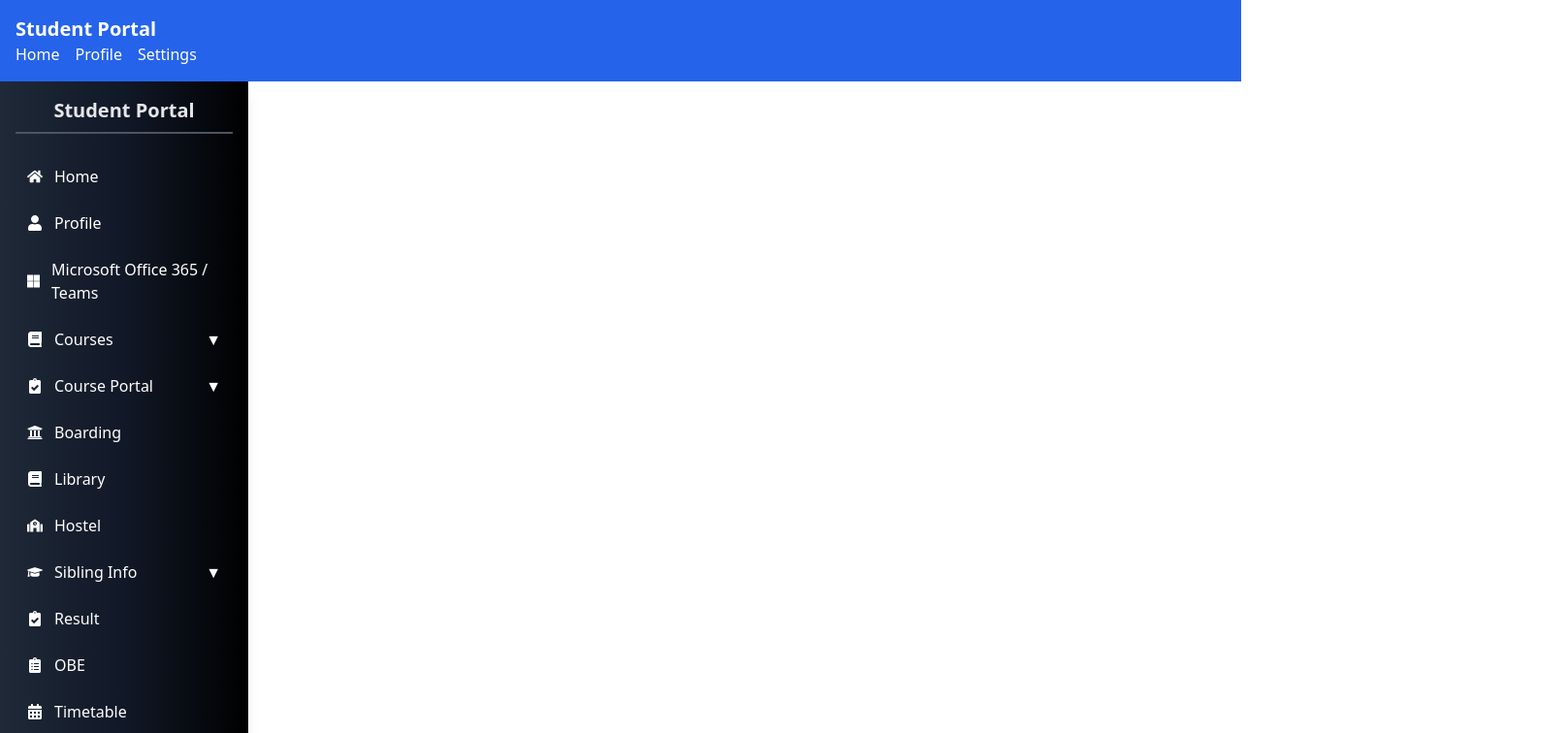
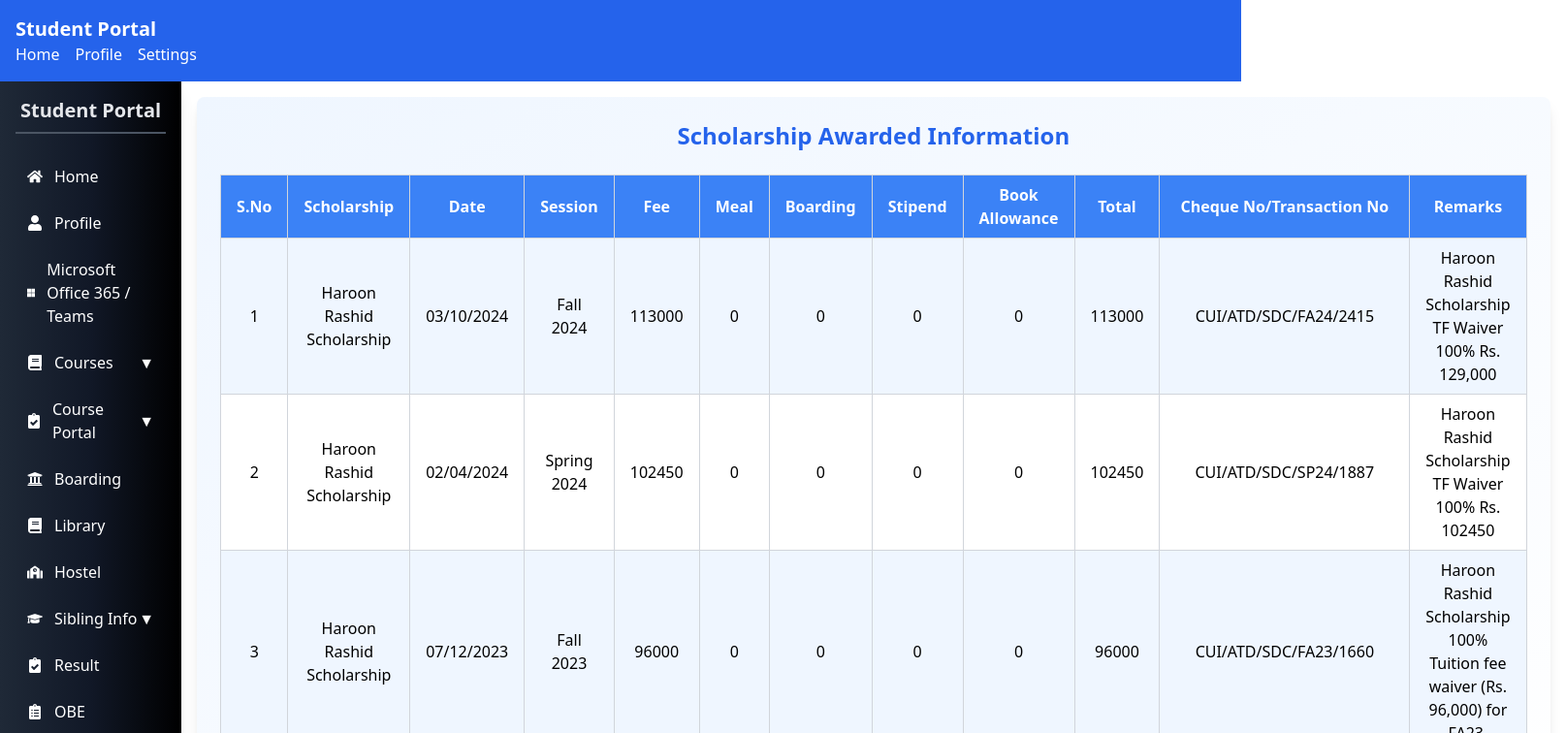
Before and after one commit to AkhlaqAltaf/uni_portal, a React (Vite) app in the folder uni_portal_frontend/: page /scholarship-status in a window 1280 px wide. Shown: the top 756 px of the page at 97% size, 1615 px wide, since content can reach past the window. Built offline with nearby package versions, Linux system fonts and the light colour scheme.

Commit message:
add more widgets

```diff
--- a/uni_portal_frontend/src/App.jsx
+++ b/uni_portal_frontend/src/App.jsx
@@ -15,6 +15,7 @@ import AssignmentSummary from "./components/widgets/AssignmentSummary";
 import PendingAssignments from "./components/widgets/PendingAssignments";
 import AddSibling from "./components/widgets/AddSiblingInfo";
 import LibraryComponent from "./components/widgets/LibraryComponent";
+import ScholarshipStatus from './components/widgets/ScholarshipStatus';
 const App = () => {
   return (
     <MainLayout>
@@ -42,6 +43,7 @@ const App = () => {
         />
 
         <Route path="/sibling-info/add-sibling-info" element={<AddSibling />} />
+        <Route path="/scholarship-status" element={<ScholarshipStatus/>} />
       </Routes>
     </MainLayout>
   );
--- a/uni_portal_frontend/src/components/Sidebar.jsx
+++ b/uni_portal_frontend/src/components/Sidebar.jsx
@@ -14,6 +14,8 @@ import {
   FaUniversity,
   FaClipboardCheck,
   FaGraduationCap,
+  FaChevronDown,
+  FaChevronUp,
 } from "react-icons/fa";
 
 const Sidebar = () => {
@@ -21,6 +23,7 @@ const Sidebar = () => {
   const [isCoursePortalDropdownOpen, setCoursePortalDropdownOpen] =
     useState(false);
   const [isSiblingDropdownOpen, setSiblingDropdownOpen] = useState(false);
+  const [isScholarshipDropdownOpen, setScholarshipDropdownOpen] = useState(false);
 
   const toggleCoursesDropdown = () => {
     setCoursesDropdownOpen(!isCoursesDropdownOpen);
@@ -32,6 +35,10 @@ const Sidebar = () => {
 
   const toggleSiblingDropdown = () => {
     setSiblingDropdownOpen(!isSiblingDropdownOpen);
+  };
+
+  const toggleScholarshipDropdown = () => {
+    setScholarshipDropdownOpen(!isScholarshipDropdownOpen);
   };
 
   return (
@@ -64,22 +71,6 @@ const Sidebar = () => {
             <FaMicrosoft className="mr-3" /> Microsoft Office 365 / Teams
           </Link>
         </li>
-        {/* <li>
-          <Link
-            to="/dashboard"
-            className="flex items-center px-3 py-2 hover:bg-gray-700 rounded-md transition-colors duration-300"
-          >
-            <FaClipboardList className="mr-3" /> Data Verification
-          </Link>
-        </li>
-        <li>
-          <Link
-            to="/dashboard"
-            className="flex items-center px-3 py-2 hover:bg-gray-700 rounded-md transition-colors duration-300"
-          >
-            <FaCertificate className="mr-3" /> Corona Certificates
-          </Link>
-        </li> */}
         <li>
           <button
             onClick={toggleCoursesDropdown}
@@ -174,14 +165,6 @@ const Sidebar = () => {
             </ul>
           )}
         </li>
-        {/* <li>
-          <Link
-            to="/dashboard"
-            className="flex items-center px-3 py-2 hover:bg-gray-700 rounded-md transition-colors duration-300"
-          >
-            <FaClipboardList className="mr-3" /> Exam Entry Coupon
-          </Link>
-        </li> */}
         <li>
           <Link
             to="/dashboard"
@@ -228,7 +211,6 @@ const Sidebar = () => {
             </ul>
           )}
         </li>
-
         <li>
           <Link
             to="/result"
@@ -262,13 +244,27 @@ const Sidebar = () => {
           </Link>
         </li>
         <li>
-          <Link
-            to="/dashboard"
-            className="flex items-center px-3 py-2 hover:bg-gray-700 rounded-md transition-colors duration-300"
-          >
-            <FaGraduationCap className="mr-3" /> Scholarship
-          </Link>
-        </li>
+  <button
+    onClick={toggleScholarshipDropdown}
+    className="w-full flex items-center px-3 py-2 hover:bg-gray-700 rounded-md transition-colors duration-300 text-left"
+  >
+    <FaGraduationCap className="mr-3" />
+    Scholarship
+    <span className="ml-auto">{isScholarshipDropdownOpen ? "▲" : "▼"}</span>
+  </button>
+  {isScholarshipDropdownOpen && (
+    <ul className="ml-6 mt-2 space-y-1">
+      <li>
+        <Link
+          to="/scholarship-status"
+          className="block px-2 py-1 hover:text-gray-400"
+        >
+          View Scholarship Status
+        </Link>
+      </li>
+    </ul>
+  )}
+</li>
         <li>
           <Link
             to="/dashboard"
--- /dev/null
+++ b/uni_portal_frontend/src/components/widgets/ScholarshipStatus.jsx
@@ -0,0 +1,113 @@
+import React from 'react';
+
+const ScholarshipStatus = () => {
+  const scholarshipData = [
+    {
+      id: 1,
+      scholarship: "Haroon Rashid Scholarship",
+      date: "03/10/2024",
+      session: "Fall 2024",
+      fee: 113000,
+      meal: 0,
+      boarding: 0,
+      stipend: 0,
+      bookAllowance: 0,
+      total: 113000,
+      chequeNo: "CUI/ATD/SDC/FA24/2415",
+      remarks: "Haroon Rashid Scholarship TF Waiver 100% Rs. 129,000",
+    },
+    {
+      id: 2,
+      scholarship: "Haroon Rashid Scholarship",
+      date: "02/04/2024",
+      session: "Spring 2024",
+      fee: 102450,
+      meal: 0,
+      boarding: 0,
+      stipend: 0,
+      bookAllowance: 0,
+      total: 102450,
+      chequeNo: "CUI/ATD/SDC/SP24/1887",
+      remarks: "Haroon Rashid Scholarship TF Waiver 100% Rs. 102450",
+    },
+    {
+      id: 3,
+      scholarship: "Haroon Rashid Scholarship",
+      date: "07/12/2023",
+      session: "Fall 2023",
+      fee: 96000,
+      meal: 0,
+      boarding: 0,
+      stipend: 0,
+      bookAllowance: 0,
+      total: 96000,
+      chequeNo: "CUI/ATD/SDC/FA23/1660",
+      remarks: "Haroon Rashid Scholarship 100% Tuition fee waiver (Rs. 96,000) for FA23.",
+    },
+    {
+      id: 4,
+      scholarship: "Haroon Rashid Scholarship",
+      date: "07/06/2023",
+      session: "Spring 2023",
+      fee: 94000,
+      meal: 0,
+      boarding: 0,
+      stipend: 0,
+      bookAllowance: 0,
+      total: 94000,
+      chequeNo: "CUI/ATD/OOD/Notif/SP23/007",
+      remarks: "NULL",
+    },
+  ];
+
+  return (
+    <div className="p-6 bg-gradient-to-br from-blue-50 to-white rounded-lg shadow-lg">
+      <h2 className="text-2xl font-bold mb-6 text-center text-blue-600">Scholarship Awarded Information</h2>
+      <div className="overflow-x-auto">
+        <table className="table-auto w-full border-collapse border border-gray-300 rounded-lg shadow-md">
+          <thead className="bg-blue-500 text-white">
+            <tr>
+              <th className="border border-gray-300 px-4 py-2">S.No</th>
+              <th className="border border-gray-300 px-4 py-2">Scholarship</th>
+              <th className="border border-gray-300 px-4 py-2">Date</th>
+              <th className="border border-gray-300 px-4 py-2">Session</th>
+              <th className="border border-gray-300 px-4 py-2">Fee</th>
+              <th className="border border-gray-300 px-4 py-2">Meal</th>
+              <th className="border border-gray-300 px-4 py-2">Boarding</th>
+              <th className="border border-gray-300 px-4 py-2">Stipend</th>
+              <th className="border border-gray-300 px-4 py-2">Book Allowance</th>
+              <th className="border border-gray-300 px-4 py-2">Total</th>
+              <th className="border border-gray-300 px-4 py-2">Cheque No/Transaction No</th>
+              <th className="border border-gray-300 px-4 py-2">Remarks</th>
+            </tr>
+          </thead>
+          <tbody>
+            {scholarshipData.map((item, index) => (
+              <tr
+                key={item.id}
+                className={`text-center ${
+                  index % 2 === 0 ? "bg-blue-50" : "bg-white"
+                } hover:bg-blue-100 transition-colors`}
+              >
+                <td className="border border-gray-300 px-4 py-2">{item.id}</td>
+                <td className="border border-gray-300 px-4 py-2">{item.scholarship}</td>
+                <td className="border border-gray-300 px-4 py-2">{item.date}</td>
+                <td className="border border-gray-300 px-4 py-2">{item.session}</td>
+                <td className="border border-gray-300 px-4 py-2">{item.fee}</td>
+                <td className="border border-gray-300 px-4 py-2">{item.meal}</td>
+                <td className="border border-gray-300 px-4 py-2">{item.boarding}</td>
+                <td className="border border-gray-300 px-4 py-2">{item.stipend}</td>
+                <td className="border border-gray-300 px-4 py-2">{item.bookAllowance}</td>
+                <td className="border border-gray-300 px-4 py-2">{item.total}</td>
+                <td className="border border-gray-300 px-4 py-2">{item.chequeNo}</td>
+                <td className="border border-gray-300 px-4 py-2">{item.remarks}</td>
+              </tr>
+            ))}
+          </tbody>
+        </table>
+      </div>
+    </div>
+  );
+};
+
+export default ScholarshipStatus;
```
